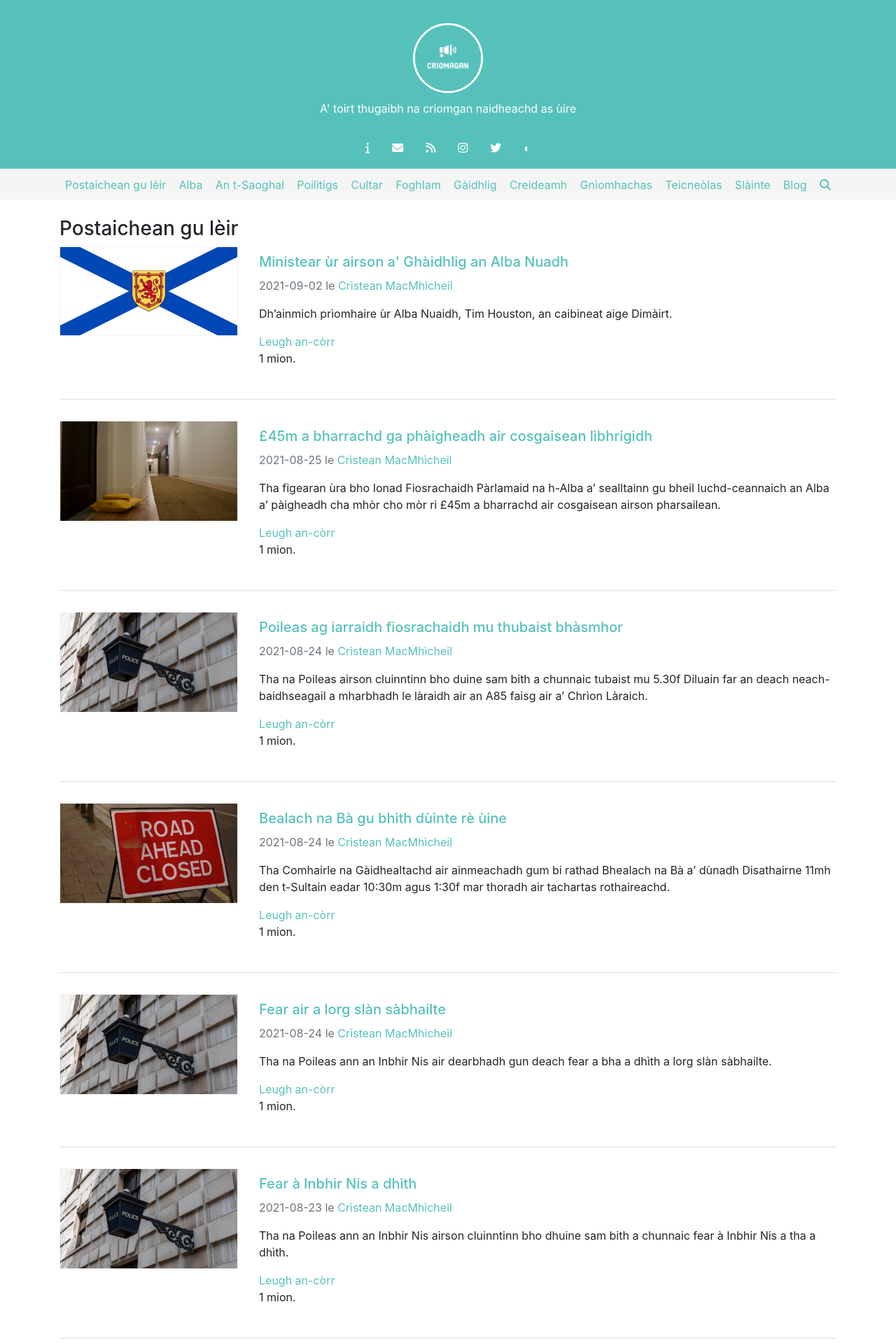
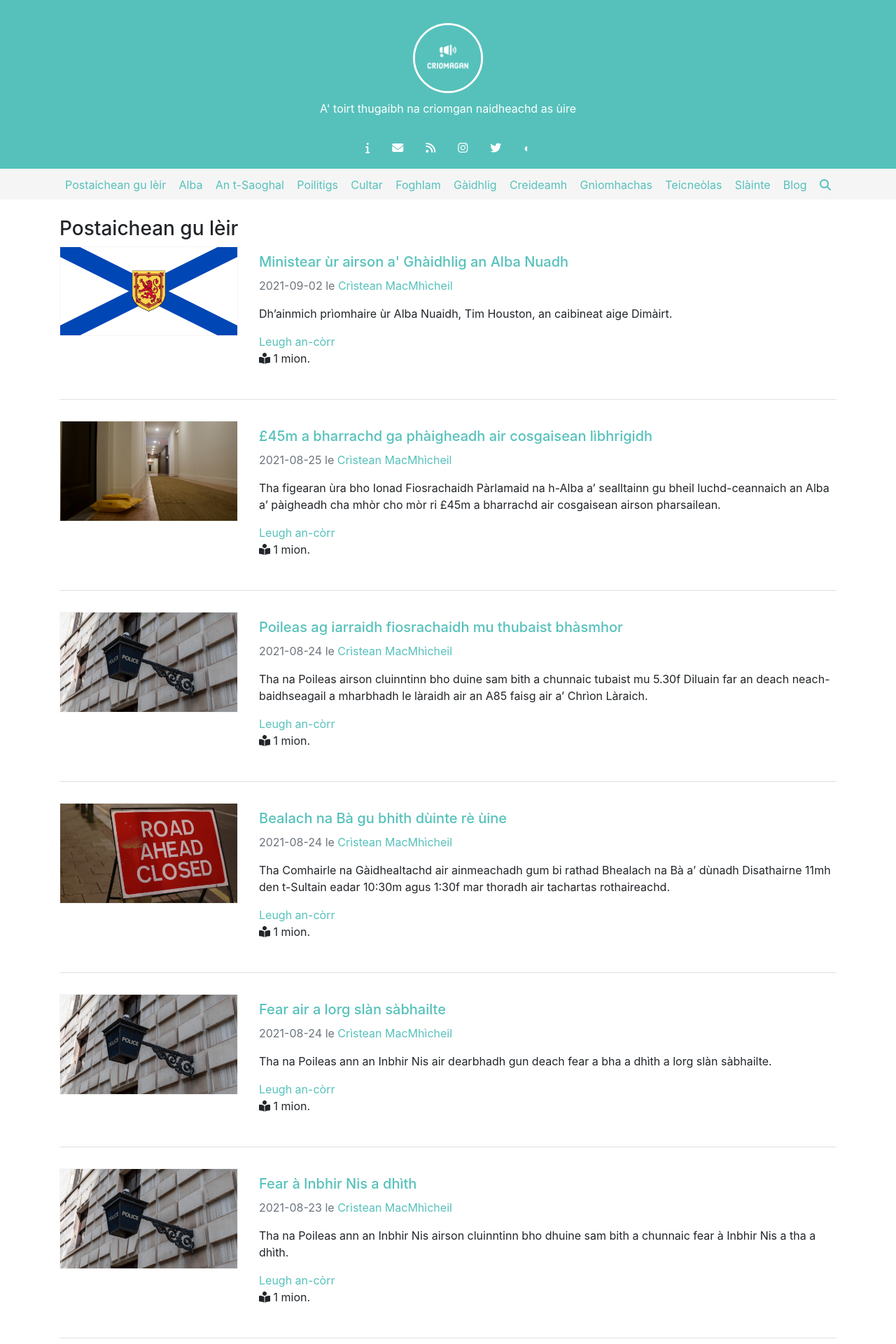
Before and after one commit to criomagan/criomagan.github.io, a Jekyll site: the page built from index.html, in a window 1280 px wide. Shown: the top 1920 px of the page at 70% size. Built offline with Jekyll 4.4.1, drawn with Linux system fonts in a browser that asks for light colours; nearby versions of some CDN libraries; the list of posts is cut into pages by our own code.

Commit message:
Update index.html

```diff
--- a/index.html
+++ b/index.html
@@ -24,7 +24,7 @@ image: /images/banner.jpg
             {{ post.excerpt }}
             <p class="reading-time" title="Estimated read time">
               <a href="{{ site.baseurl }}{{ post.url }}">Leugh an-còrr</a><br/>
-              {% assign words = include.content | strip_html | number_of_words %}
+              <i class="fas fa-book-reader"></i> {% assign words = include.content | strip_html | number_of_words %}
               {{ words | divided_by: 180 | plus: 1 }} mion.
             </p>
 
```
